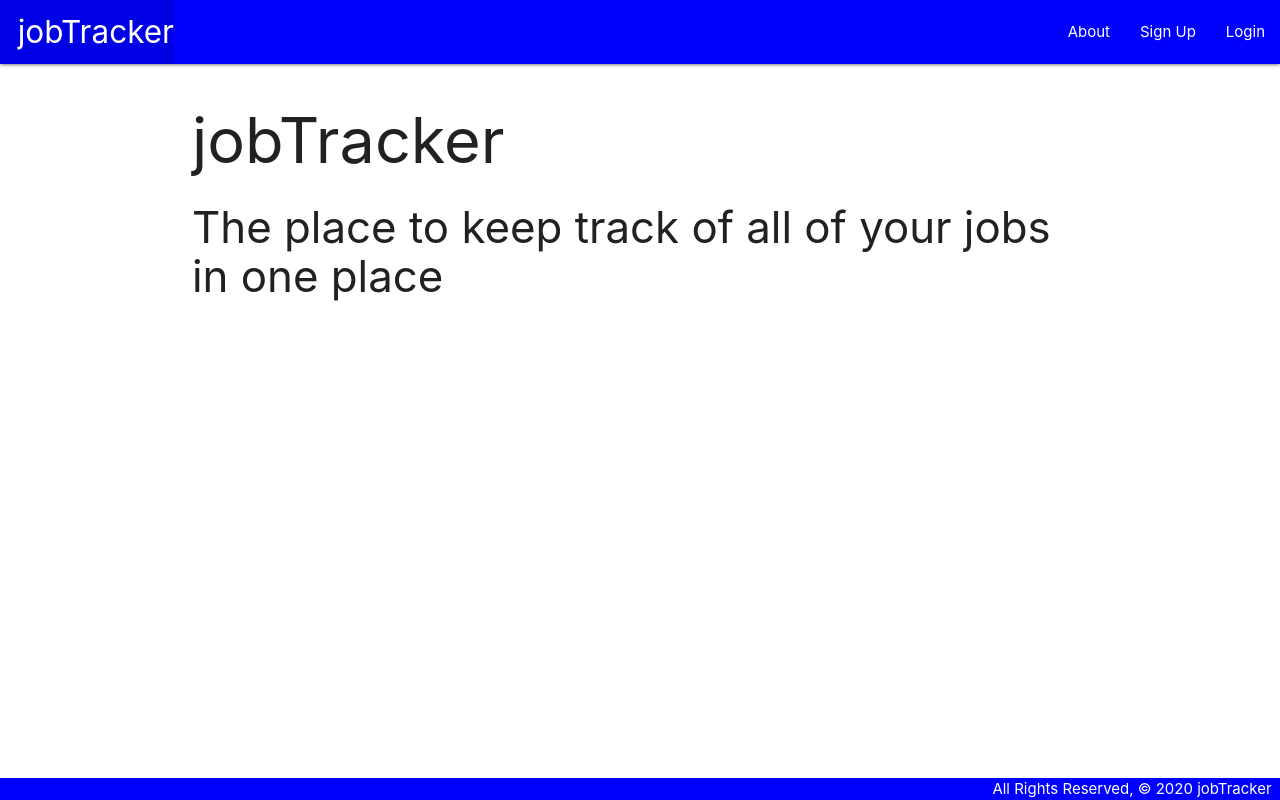
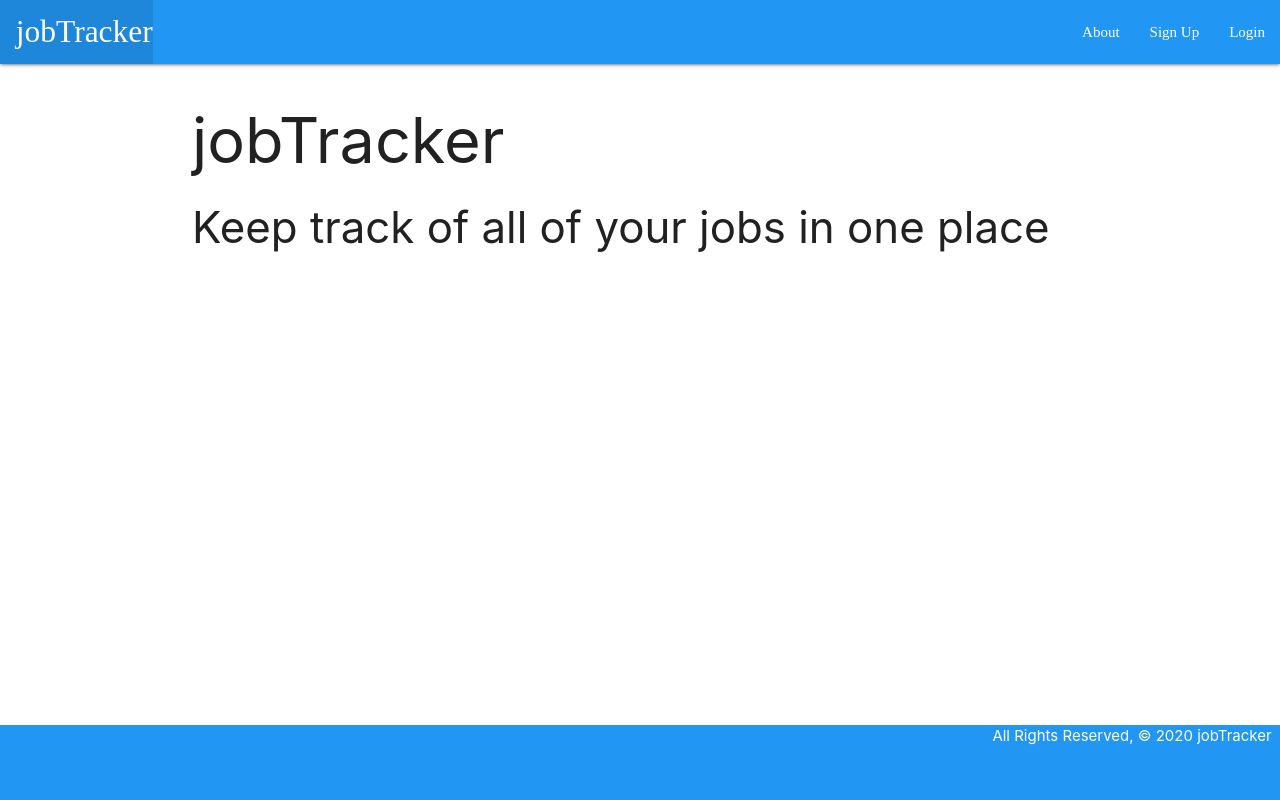
Before and after one commit to braddonako/jobTracker_django, a Django app: page / in a window 1280 px wide. Run offline with Django 3.2, Linux system fonts and the light colour scheme.

Commit message:
ready to push to production

```diff
--- a/jobtracker/jobtracker/settings.py
+++ b/jobtracker/jobtracker/settings.py
@@ -14,6 +14,7 @@ import os
 
 # Build paths inside the project like this: os.path.join(BASE_DIR, ...)
 BASE_DIR = os.path.dirname(os.path.dirname(os.path.abspath(__file__)))
+
 
 
 # Quick-start development settings - unsuitable for production
--- a/jobtracker/main_app/models.py
+++ b/jobtracker/main_app/models.py
@@ -25,6 +25,7 @@ class Job(models.Model):
     def __str__(self):
         return self.company
 
+
     def get_absolute_url(self):
        return reverse('detail', kwargs={'job_id': self.id})
 
--- a/jobtracker/main_app/static/css/style.css
+++ b/jobtracker/main_app/static/css/style.css
@@ -11,10 +11,23 @@ main {
 footer.page-footer {
     padding-top: 0;
     text-align: right;
-  background-color: blue;
-  color: white;
+    min-height: 75px;
 }
 
-nav {
-  background-color: blue;
+a.left.brand-logo{
+    font-family: 'Suez One', serif;
 }
+
+a.nav-link{
+    font-family: 'Suez One', serif;
+}
+
+/* Home */
+.jobId{
+    text-transform: none;
+    color: black;
+}
+
+.learnMore {
+    color: red;
+}
--- a/jobtracker/main_app/templates/base.html
+++ b/jobtracker/main_app/templates/base.html
@@ -9,28 +9,29 @@
   <title>jobTracker</title>
   <link rel="stylesheet" href="https://cdnjs.cloudflare.com/ajax/libs/materialize/1.0.0/css/materialize.min.css">
   <link rel="stylesheet" type="text/css" href="{% static 'css/style.css' %}">
+  <link href="https://fonts.googleapis.com/css2?family=Anton" rel="stylesheet">
   <script src="https://cdnjs.cloudflare.com/ajax/libs/materialize/1.0.0/js/materialize.min.js"></script>
 
 </head>
 <body>
   <header class='navbar-fixed'>
-    <nav>
+    <nav class='blue'>
       <div class="nav-wrapper">
         <ul>
           <li><a href="/" class="left brand-logo">&nbsp;&nbsp;jobTracker</a></li>
         </ul>
 
         <ul class="right">
-          <li><a href="{% url 'about' %}">About</a></li>
+          <li><a href="{% url 'about' %}" class='nav-link'>About</a></li>
           {% if user.is_authenticated %}
-          <li><a href="{% url 'jobs_create' %}">Add a new Job</a></li>
-          <li><a href="{% url 'index' %}">View all jobs</a></li>
-          <li><a href="{% url 'logout'%}?next={{request.path}}">Logout</a></li>
+          <li><a href="{% url 'jobs_create' %}" class='nav-link'>Add a new Job</a></li>
+          <li><a href="{% url 'index' %}" class='nav-link'>View all jobs</a></li>
+          <li><a href="{% url 'logout'%}?next={{request.path}}" class='nav-link'>Logout</a></li>
 
           {% else %}
 
-          <li><a href="{% url 'signup' %}">Sign Up</a></li>
-          <li><a href="{% url 'login'%}">Login</a></li>
+          <li><a href="{% url 'signup' %}" class='nav-link'>Sign Up</a></li>
+          <li><a href="{% url 'login'%}" class='nav-link'>Login</a></li>
 
           {% endif %}
          </ul>
@@ -41,7 +42,7 @@
     {% block content %}
     {% endblock %}
   </main>
-  <footer class="page-footer">
+  <footer class="page-footer blue">
     <div class="right">All Rights Reserved, &copy; 2020 jobTracker &nbsp;</div>
   </footer>
 </body>
--- a/jobtracker/main_app/templates/home.html
+++ b/jobtracker/main_app/templates/home.html
@@ -1,6 +1,6 @@
 {% extends 'base.html' %}
 {% block content %}
 
-<h1>jobTracker</h1>
-<h3>The place to keep track of all of your jobs in one place</h3>
+<h1 class='homeh1'>jobTracker</h1>
+<h3>Keep track of all of your jobs in one place</h3>
 {% endblock %}
--- a/jobtracker/main_app/templates/jobs/index.html
+++ b/jobtracker/main_app/templates/jobs/index.html
@@ -5,11 +5,13 @@
 
 {% for job in jobs %}
   <div class="card">
-      <a href='{% url "detail" job.id%}'>
+      <a href='{% url "detail" job.id%}' class='jobId'>
     <div class="card-content">
       <span class="card-title">{{ job.company }}</span>
       <p>{{ job.position }}</p>
-      <p><input type='checkbox' value={{job.cover_letter}} />Referral? {{job.cover_letter}}</p>
+      <!-- <p>{{job.date}}</p> -->
+      <!-- <p><input type='checkbox' value={{job.cover_letter}} />Referral? {{job.cover_letter}}</p> -->
+      <p class='learnMore'>Click to learn more</p>
     </div>
     </a>
   </div>
```
Also changed, not shown: jobtracker/main_app/migrations/0001_initial.py (added). Lines whose indentation alone changed are shown as unchanged.
